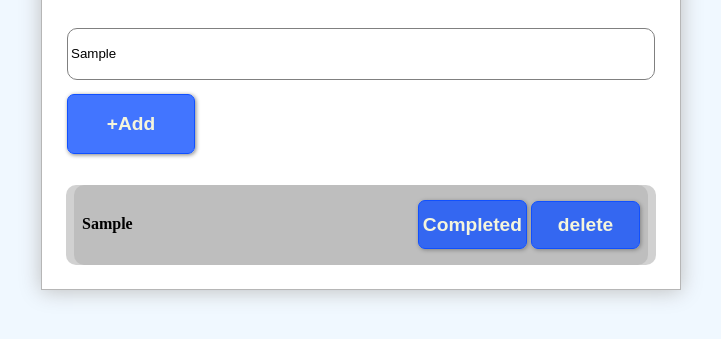
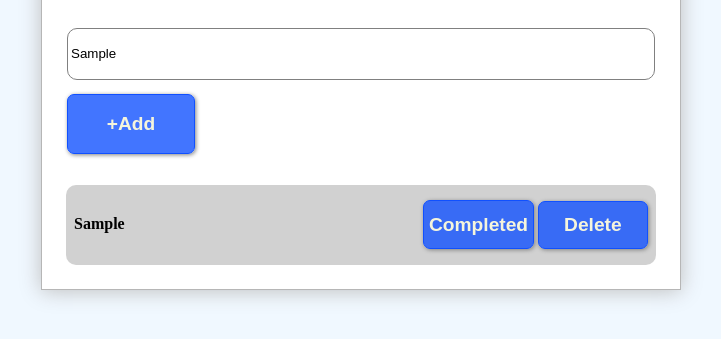
Before and after one commit to Patade-Soham/JavaScript_learning, a plain HTML site: page JavascriptsFuntasks/ToDo app/index.html in a window 1280 px wide. Both pictures are taken after typing "Sample" into the empty fields and a click on the button "+Add". Shown: the part 297-636 px from the top of the page, without its empty margins (279-1000 px from the left). Drawn offline with Linux system fonts and the light colour scheme.

Commit message:
finally done Todo completed

```diff
--- a/JavascriptsFuntasks/ToDo app/script.js
+++ b/JavascriptsFuntasks/ToDo app/script.js
@@ -1,44 +1,100 @@
+// const add_button = document.getElementById('form_button')
+
+// let i = 0;
+
+// const add =function addTask(){
+
+//     let task = document.getElementById('inp').value;
+//     let taskstr =
+//     `
+//                 <div class="task">
+//                     <div class="text">
+//                         <h4>${task}</h4>
+//                     </div>
+//                     <button class="Completed">Completed</button>
+//                     <button class="delete">delete</button>
+//                 </div>
+
+
+//     `;
+//     if(task.trim()==''){
+//         alert('Enter a task to add')
+//     }else{
+//         let tasknode=document.createElement('div');
+//         tasknode.className='task'
+//         tasknode.id = `taskName${i}`
+//         tasknode.innerHTML=taskstr;
+//         document.getElementById('mainbox').append(tasknode)
+//         localStorage.setItem(`taskName${i}`,task)
+//         i++;
+
+
+//         // task should remain even after storing
+//     }
+
+// }
+
+// add_button.addEventListener('click',add)
+// document.getElementById('mainbox').addEventListener('click',(event)=>{
+//     let node =event.target.parentElement
+//     let elem = event.target.className
+//     if(elem=='Completed'){
+//         console.log('done')
+//         //change css
+//         console.log(event.target.closest('.task').querySelector('h4').classList.toggle('textdecor'))
+
+
+
+//     }else if(elem=='delete'){
+//         console.log('eleminated')
+//         node.parentElement.remove()
+//     }
+
+// })
+
+
+
 const add_button = document.getElementById('form_button')
-const del_button = document.getElementById('delete')
-const comp_button = document.getElementById('Completed')
 let i = 0;
 
-const add =function addTask(){
+const add = function () {
+    let task = document.getElementById('inp').value;
 
-    let task = document.getElementById('inp').value;
-    let taskstr =
-    `
-                <div class="task">
-                    <div class="text">
-                        <h4>${task}</h4>
-                    </div>
-                    <button id="Completed">Completed</button>
-                    <button id="delete">delete</button>
-                </div>
+    if (task.trim() === '') {
+        alert('Enter a task to add');
+        return;
+    }
+
+    let tasknode = document.createElement('div');
+    tasknode.className = 'task';
+    tasknode.id = `taskName${i}`;
+
+    tasknode.innerHTML = `
+        <div class="text">
+            <h4>${task}</h4>
+        </div>
+        <button class="Completed">Completed</button>
+        <button class="delete">Delete</button>
+    `;
+
+    document.getElementById('mainbox').append(tasknode);
+    localStorage.setItem(`taskName${i}`, task);
+    i++;
+};
+
+add_button.addEventListener('click', add);
+
+document.getElementById('mainbox').addEventListener('click', (event) => {
 
 
-    `;
-    if(task.trim()==''){
-        alert('Enter a task to add')
-    }else{
-        let tasknode=document.createElement('div');
-        tasknode.className='task'
-        tasknode.id = `taskName${i}`
-        tasknode.innerHTML=taskstr;
-        document.getElementById('mainbox').append(tasknode)
-        localStorage.setItem(`taskName${i}`,task)
-        i++;
-        // task should remain even after storing
+    if (event.target.classList.contains('Completed')) {
+        event.target
+            .closest('.task')
+            .querySelector('h4')
+            .classList.toggle('textdecor');
     }
 
-}
-const done =function update(){
-    alert('done') // these task should be done on event basis i.e. where the event is happening
-}
-const del =function addTask(){
-    alert('deleted')
-}
-
-add_button.addEventListener('click',add)
-del_button.addEventListener('click',del)
-comp_button.addEventListener('click',done)// wont work cause buttons are been created after adding items needs to be fixed
+    if (event.target.classList.contains('delete')) {
+        event.target.closest('.task').remove();
+    }
+});
--- a/JavascriptsFuntasks/ToDo app/style.css
+++ b/JavascriptsFuntasks/ToDo app/style.css
@@ -81,7 +81,7 @@ input{
     align-items: center;
     color: black;
 }
-#delete{
+.delete{
     height: 3rem;
     width: 8rem;
     background-color: rgba(16, 80, 255, 0.788);
@@ -102,7 +102,7 @@ input{
     align-items: center;
     border-radius: 10px;
 }
-#Completed{
+.Completed{
     height: 3.01rem;
     width: 8rem;
     background-color: rgba(16, 80, 255, 0.788);
@@ -115,5 +115,5 @@ input{
     box-shadow: 1px 1px 4px gray;
 }
 .textdecor{
-    text-decoration: dashed;
+    text-decoration: line-through solid black;
 }
```
